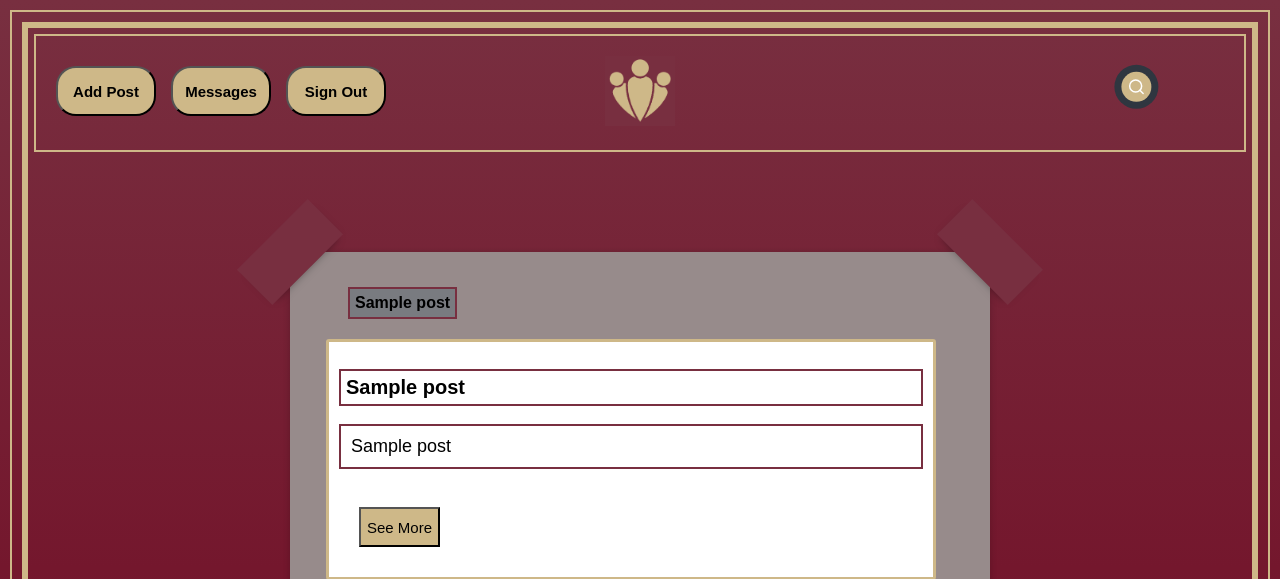
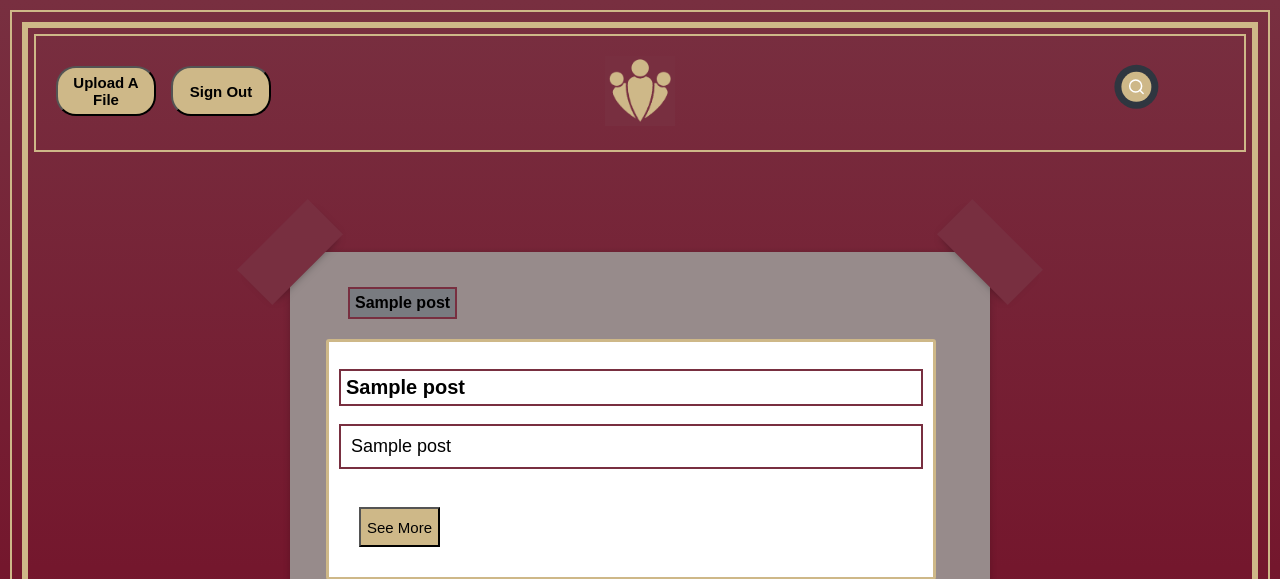
Before and after one commit to IskaIV/Secure-Document-Management-System, a Flask app: template templates/MainPage.html in a window 1280 px wide. Shown: the top 579 px of the page. Run offline with Flask 3, Linux system fonts and the light colour scheme; the template is opened without the code that fills it: most values are stand-ins (such as "Sample title", 1, 10 or a date in 2020).

Commit message:
Update MainPage.html

```diff
--- a/templates/MainPage.html
+++ b/templates/MainPage.html
@@ -32,9 +32,8 @@
                         </form>
                     </div>
 
-                    <a href="/addpost"><button class="add-btn" type="button">Add Post</button></a>
-                    <a href="/messages"><button class="msg-btn" type="button">Messages</button></a>
-                    <a href="/"><button class="signout-btn" type="button">Sign Out</button></a>
+                    <a href="/uploadfile"><button class="add-btn" type="button">Upload A File</button></a>
+                    <a href="/"><button class="msg-btn" type="button">Sign Out</button></a>
 
                 </div>
 
```
